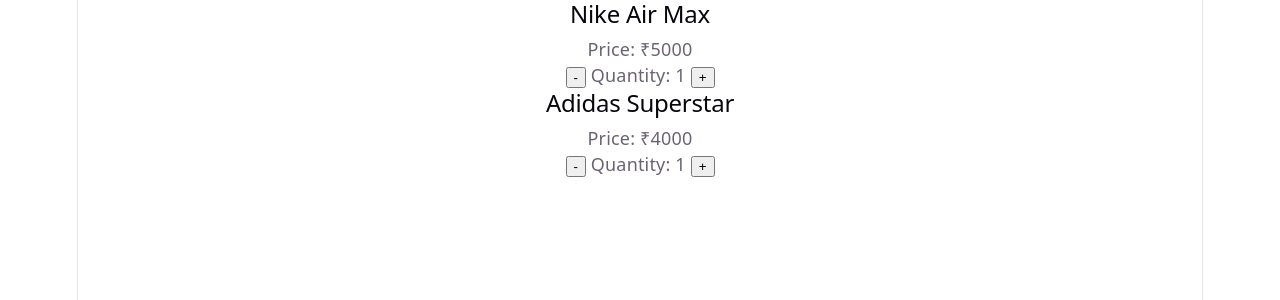
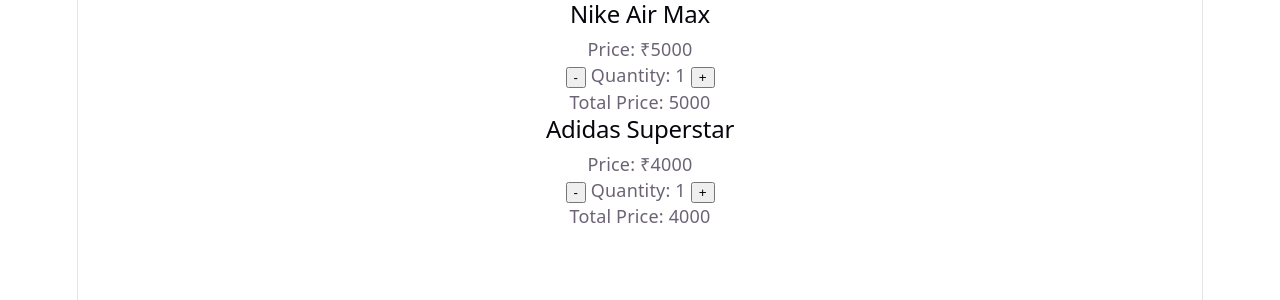
Before and after one commit to sanskruti-chikhlonde/sole-studio, a React (Vite) app: page / in a window 1280 px wide. Shown: the top 300 px of the page. Built offline with nearby package versions, Linux system fonts and the light colour scheme.

Commit message:
calculate total price with useRffecct

```diff
--- a/src/components/productCard.jsx
+++ b/src/components/productCard.jsx
@@ -1,8 +1,13 @@
-import { useState } from 'react'
+import { useState, useEffect } from 'react'
 
 function ProductCard(props) {
 
     const [quantity, setQuantity] = useState(1)
+    const [totalPrice,setTotalPrice] =useState(props.price)
+
+    useEffect(() => {
+        setTotalPrice(quantity * props.price)
+    }, [quantity, props.price])
 
     function increasesQuantity(){
         if (quantity >= 9) {
@@ -28,6 +33,8 @@
             <button onClick={decreaseQuantity}>-</button>
             <span> Quantity: {quantity} </span>
              <button onClick={increasesQuantity}>+</button>
+
+             <p>Total Price: {totalPrice}</p>
         </div>
     );
 }
```
